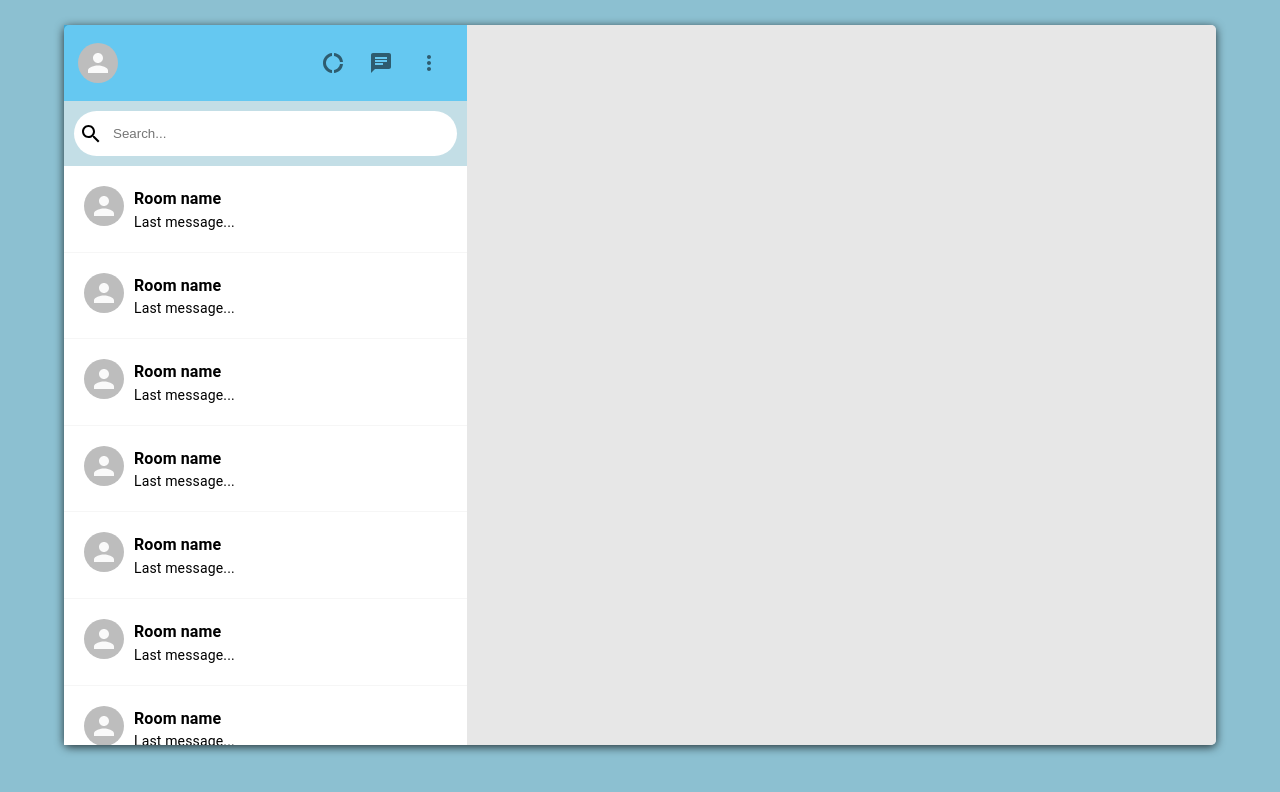
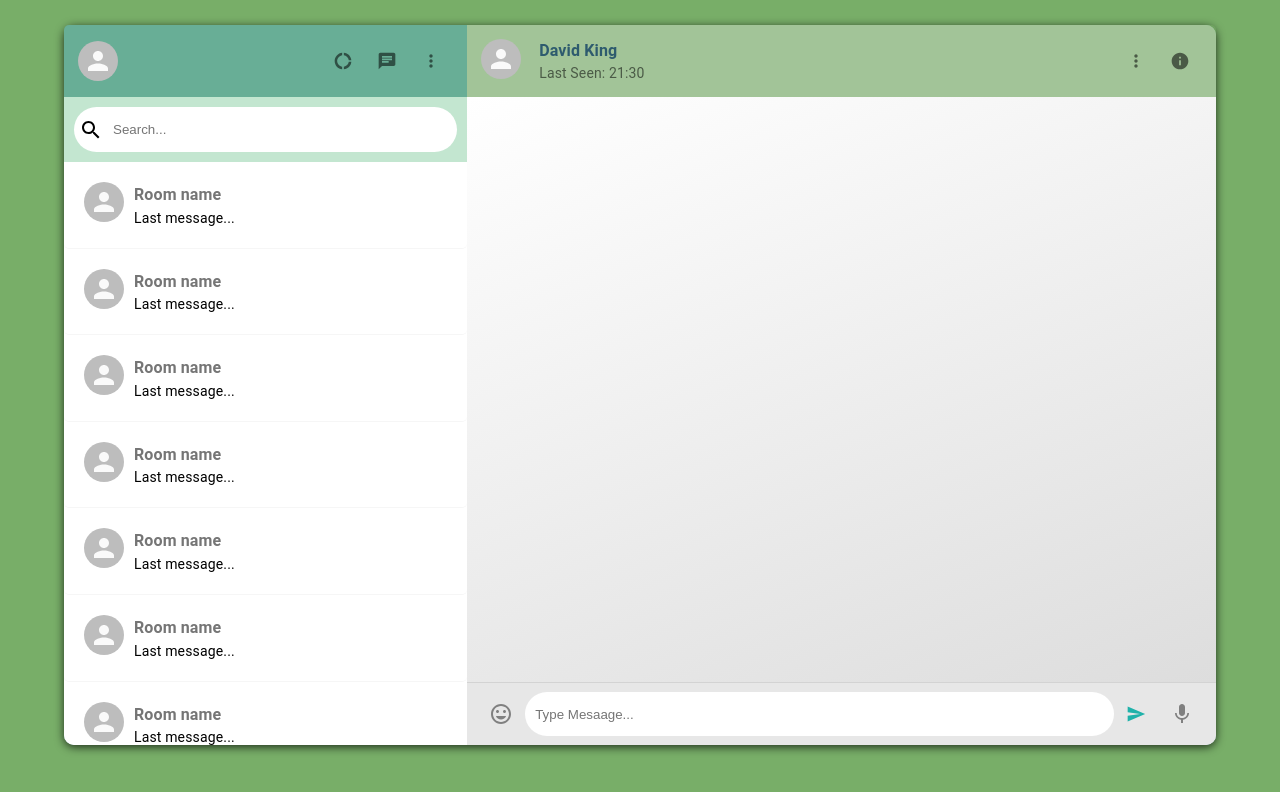
Before and after one commit to Olatokumbo/Life-Chat, a React (Create React App) app: page / in a window 1280 px wide. Shown: the top 792 px of the page. Built offline with nearby package versions, Linux system fonts and the light colour scheme.

Commit message:
Working on the room

```diff
--- a/src/App.module.css
+++ b/src/App.module.css
@@ -7,7 +7,7 @@
   display: grid;
   place-items: center;
   height: 100vh;
-  background-color: rgb(140, 192, 209);
+  background-color:#78AE68;
 }
 
 .app_body {
@@ -16,7 +16,7 @@
   height: 90vh;
   width: 90vw;
   background-color: rgb(197, 228, 238);
-  border-radius: 5px;
+  border-radius: 10px;
   -webkit-box-shadow: 0px 2px 10px 0px rgba(0, 0, 0, 0.75);
   -moz-box-shadow: 0px 2px 10px 0px rgba(0, 0, 0, 0.75);
   box-shadow: 0px 2px 10px 0px rgba(0, 0, 0, 0.75);
--- a/src/components/Room/Room.js
+++ b/src/components/Room/Room.js
@@ -1,11 +1,50 @@
-import React from 'react'
+import React from "react";
+import { Avatar, IconButton, Typography } from "@material-ui/core";
+import MoreVertIcon from "@material-ui/icons/MoreVert";
+import InfoIcon from "@material-ui/icons/Info";
+import InsertEmoticonIcon from "@material-ui/icons/InsertEmoticon";
+import SendIcon from "@material-ui/icons/Send";
+import MicIcon from "@material-ui/icons/Mic";
 import style from "./Room.module.css";
 function Room() {
-    return (
-        <div className={style.room}>
-
+  return (
+    <div className={style.room}>
+      <div className={style.room_header}>
+        <div className={style.room_headerLeft}>
+          <Avatar />
+          <div className={style.room_headerInfo}>
+            <Typography variant="body1" className={style.room_headerName}>
+              David King
+            </Typography>
+            <Typography variant="body2" color="textSecondary">Last Seen: 21:30</Typography>
+          </div>
         </div>
-    )
+        <div className={style.room_headerRight}>
+          <IconButton>
+            <MoreVertIcon style={{ fontSize: "20px" }} />
+          </IconButton>
+          <IconButton>
+            <InfoIcon style={{ fontSize: "20px" }} />
+          </IconButton>
+        </div>
+      </div>
+      <div className={style.room_body}></div>
+      <div className={style.room_footer}>
+        <IconButton>
+          <InsertEmoticonIcon className={style.footer_icon} />
+        </IconButton>
+        <form>
+          <input placeholder="Type Mesaage..." />
+          <IconButton type="submit" className={style.footer_icon_send}>
+            <SendIcon style={{ fontSize: "20px" }} />
+          </IconButton>
+        </form>
+        <IconButton>
+          <MicIcon className={style.footer_icon} />
+        </IconButton>
+      </div>
+    </div>
+  );
 }
 
-export default Room
+export default Room;
--- a/src/components/Room/Room.module.css
+++ b/src/components/Room/Room.module.css
@@ -1,6 +1,74 @@
 .room{
     flex: 0.65;
     background-color:rgb(231, 231, 231);
-    border-bottom-right-radius: 5px;
+    border-bottom-right-radius: 10px;
+    border-top-right-radius: 10px;
+    display: flex;
+    flex-direction: column;
+}
+
+.room_header{
+    display: flex;
+    justify-content: space-between;
+    padding: 14px;
+    background-color:#78ae689e;
     border-top-right-radius: 5px;
 }
+.room_headerName{
+    font-weight: 600 !important;
+    color: #2e5b6e !important;
+}
+.room_headerLeft{
+    display: flex;
+}
+.room_headerInfo{
+    display: flex;
+    flex-direction: column;
+    margin-left: 18px;
+}
+
+.room_headerRight{
+    display: flex;
+}
+
+.room_body{
+    overflow-y: auto;
+    padding: 10px;
+    flex: 1;
+    background: rgb(255,255,255);
+    background: linear-gradient(159deg, rgba(255,255,255,1) 0%, rgba(221,221,221,1) 100%);
+}
+
+.room_footer{
+    display: flex;
+    align-items: center;
+    justify-content: space-around;
+    height:62px;
+    border-top: 1px solid lightgray;
+    padding: 0 10px;
+}
+
+.room_footer > form{
+    display: flex;
+    flex: 1;
+}
+
+.room_footer > form > input{
+    flex: 1;
+    border-radius: 30px;
+    padding: 10px;
+    border: none;
+}
+
+.room_footer > form >input:focus{
+    outline-width: 0;
+}
+.footer_icon{
+    color: gray;
+    /* padding: 10px; */
+}
+
+.footer_icon_send{
+    color: lightseagreen !important;
+    /* transform: rotate(-90deg); */
+}
--- a/src/components/Sidebar/Sidebar.js
+++ b/src/components/Sidebar/Sidebar.js
@@ -13,14 +13,14 @@ const Sidebar = () => {
       <div className={style.sidebar_header}>
         <Avatar />
         <div className={style.sidebar_headerRight}>
-          <IconButton>
-            <DonutLargeIcon />
+          <IconButton >
+            <DonutLargeIcon style={{fontSize: '20px'}} />
           </IconButton>
           <IconButton>
-            <ChatIcon />
+            <ChatIcon style={{fontSize: '20px'}}/>
           </IconButton>
           <IconButton>
-            <MoreVertIcon />
+            <MoreVertIcon style={{fontSize: '20px'}}/>
           </IconButton>
         </div>
       </div>
--- a/src/components/Sidebar/Sidebar.module.css
+++ b/src/components/Sidebar/Sidebar.module.css
@@ -2,6 +2,8 @@
     flex: 0.35;
     display: flex;
     flex-direction: column;
+    border-top-left-radius: 10px;
+    border-bottom-left-radius: 10px;
 }
 
 .sidebar_header{
@@ -10,7 +12,8 @@
     align-items: center;
     padding: 14px;
     /* border-right: 1px solid lightslategrey; */
-    background-color: rgb(0 169 243 / 49%);
+    background-color: #68ae96;
+    border-top-left-radius: 5px ;
 }
 
 .sidebar_headerRight{
@@ -21,13 +24,13 @@
 }
 
 .sidebar_headerRight > .MuiSvgIcon-root{
-    margin: 20vw !important;
+    margin: 2vw !important;
     font-size: 24px !important;
 }
 
 .sidebar_search{
 padding: 10px;
-background-color: #c3dee6;
+background-color:#c3e6d0;
 }
 
 .sidebar_searchContainer{
@@ -35,7 +38,7 @@ display: flex;
 align-items: center;
 background-color: white;
 padding: 5px;
-border-radius: 25px;
+border-radius: 30px;
 height: 35px;
 }
 
@@ -52,4 +55,5 @@ height: 35px;
     flex: 1;
     overflow-y: auto;
     background-color: white;
+    border-bottom-left-radius: 10px;
   }
--- a/src/components/SidebarRoom/SidebarRoom.js
+++ b/src/components/SidebarRoom/SidebarRoom.js
@@ -6,7 +6,7 @@ const SidebarRoom = () => {
     <div className={style.sidebarRoom}>
       <Avatar />
       <div className={style.sidebarRoom_info}>
-      <Typography variant="h6">Room name</Typography>
+      <Typography variant="h6" color="textSecondary">Room name</Typography>
       <Typography variant="body2">Last message...</Typography>
       </div>
     </div>
--- a/src/components/SidebarRoom/SidebarRoom.module.css
+++ b/src/components/SidebarRoom/SidebarRoom.module.css
@@ -3,6 +3,7 @@
     padding: 20px;
     cursor: pointer;
     border-bottom: 1px solid #f6f6f6;
+    border-radius: 5px;
 }
 
 
```
